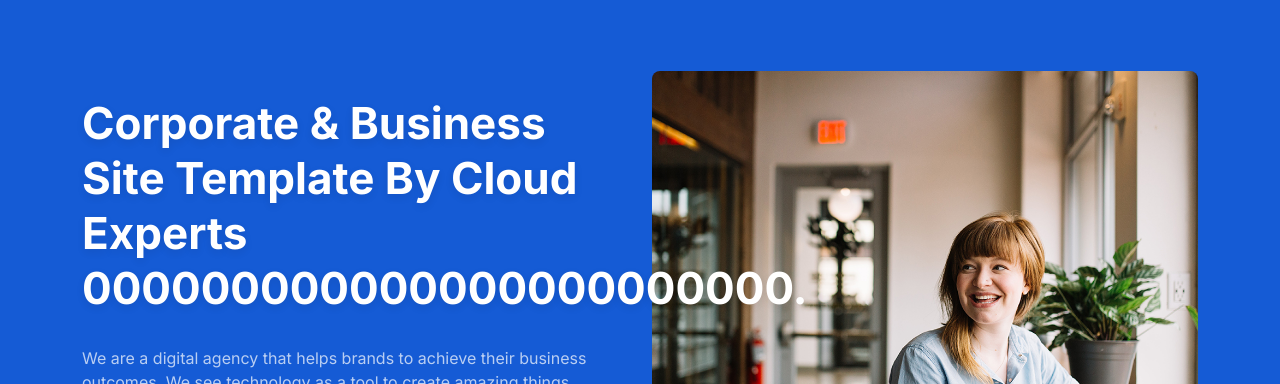
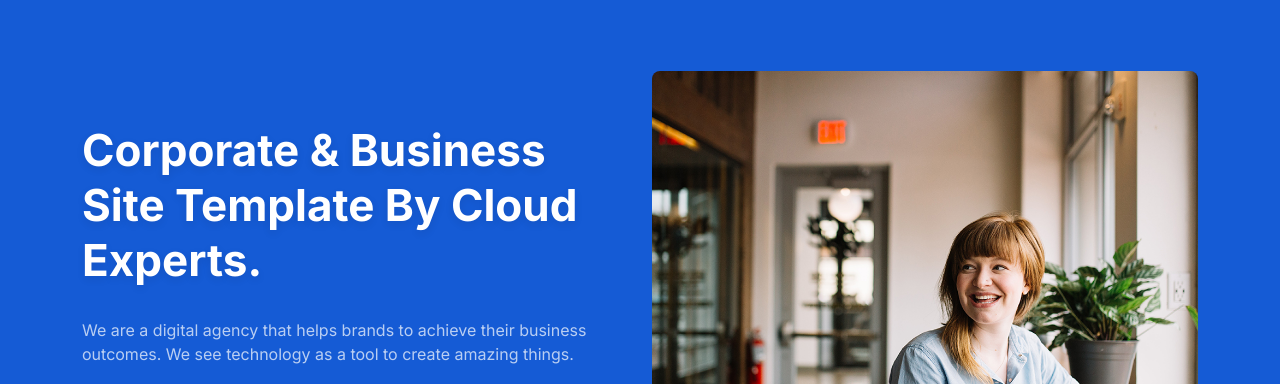
Before and after one commit to cloudexpertsltd/htmlsite, a plain HTML site: page index.html in a window 1280 px wide. Shown: the part 89-473 px from the top of the page. Drawn offline with Linux system fonts and the light colour scheme.

Commit message:
first change

```diff
--- a/index.html
+++ b/index.html
@@ -133,7 +133,7 @@
       <div class="row align-items-center">
         <div class="col-lg-6 col-md-12 col-12">
           <div class="header-content">
-            <h1>Corporate & Business Site Template by Cloud Experts 000000000000000000000000.</h1>
+            <h1>Corporate & Business Site Template by Cloud Experts.</h1>
             <p>
               We are a digital agency that helps brands to achieve their
               business outcomes. We see technology as a tool to create amazing
```
